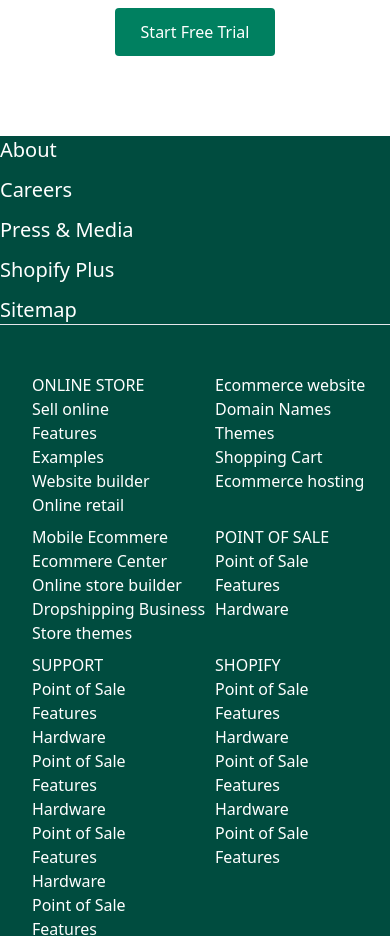
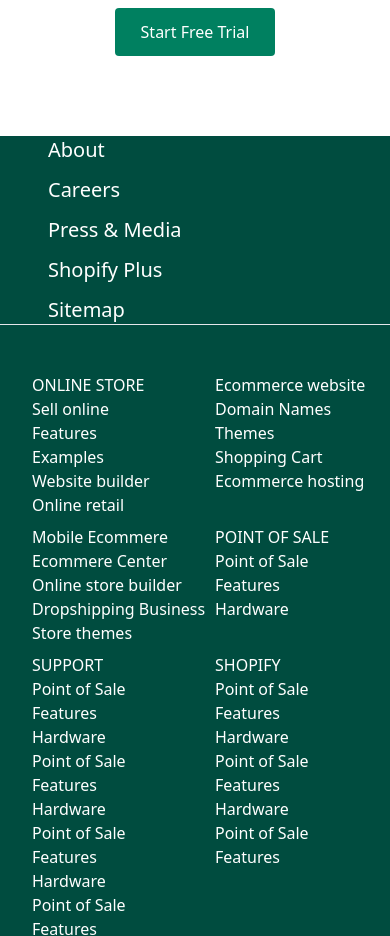
Before and after one commit to shaquibkhan/shopify-clone, a website: page index.html in a window 390 px wide. Shown: the part 6780-7716 px from the top of the page. Drawn offline with Linux system fonts and the light colour scheme.

Commit message:
fixed mobile layout

```diff
--- a/index.html
+++ b/index.html
@@ -275,7 +275,7 @@
 
     <!-- Footer -->
     <footer class="bg-[#004c3f]">
-        <div class="ml:12 flex flex-col md:flex-row gap-3 text-white md:pt-[26px] md:pb-12 md:pl-16">
+        <div class="ml-12 md:0 flex flex-col md:flex-row gap-3 text-white md:pt-[26px] md:pb-12 md:pl-16">
             <p class="text-xl font-medium">About</p>
             <p class="text-xl font-medium">Careers</p>
             <p class="text-xl font-medium">Press & Media</p>
```
